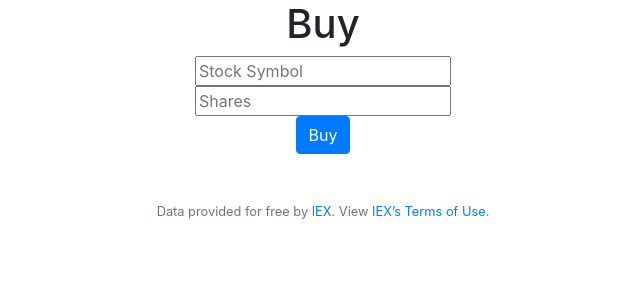
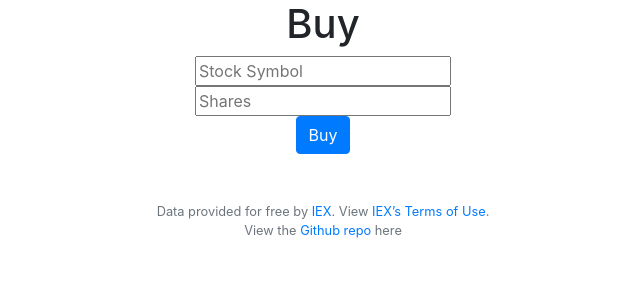
Before and after one commit to robodo2020/cs50-web-finance, a Flask app: page /buy in a window 1280 px wide. Shown: the part 124-429 px from the top of the page, without its empty margins (317-957 px from the left). Run offline with Flask 2, Linux system fonts and the light colour scheme; a user stored in the database is signed in; some libraries are stand-ins or nearby versions.

Commit message:
update layout

```diff
--- a/templates/layout.html
+++ b/templates/layout.html
@@ -66,6 +66,7 @@
 
         <footer class="small text-center text-muted">
             Data provided for free by <a href="https://iextrading.com/developer">IEX</a>. View <a href="https://iextrading.com/api-exhibit-a/">IEX’s Terms of Use</a>.
+            <p>View the <a href="https://github.com/robodo2020/cs50-web-finance">Github repo</a> here </p>
         </footer>
 
     </body>
```
